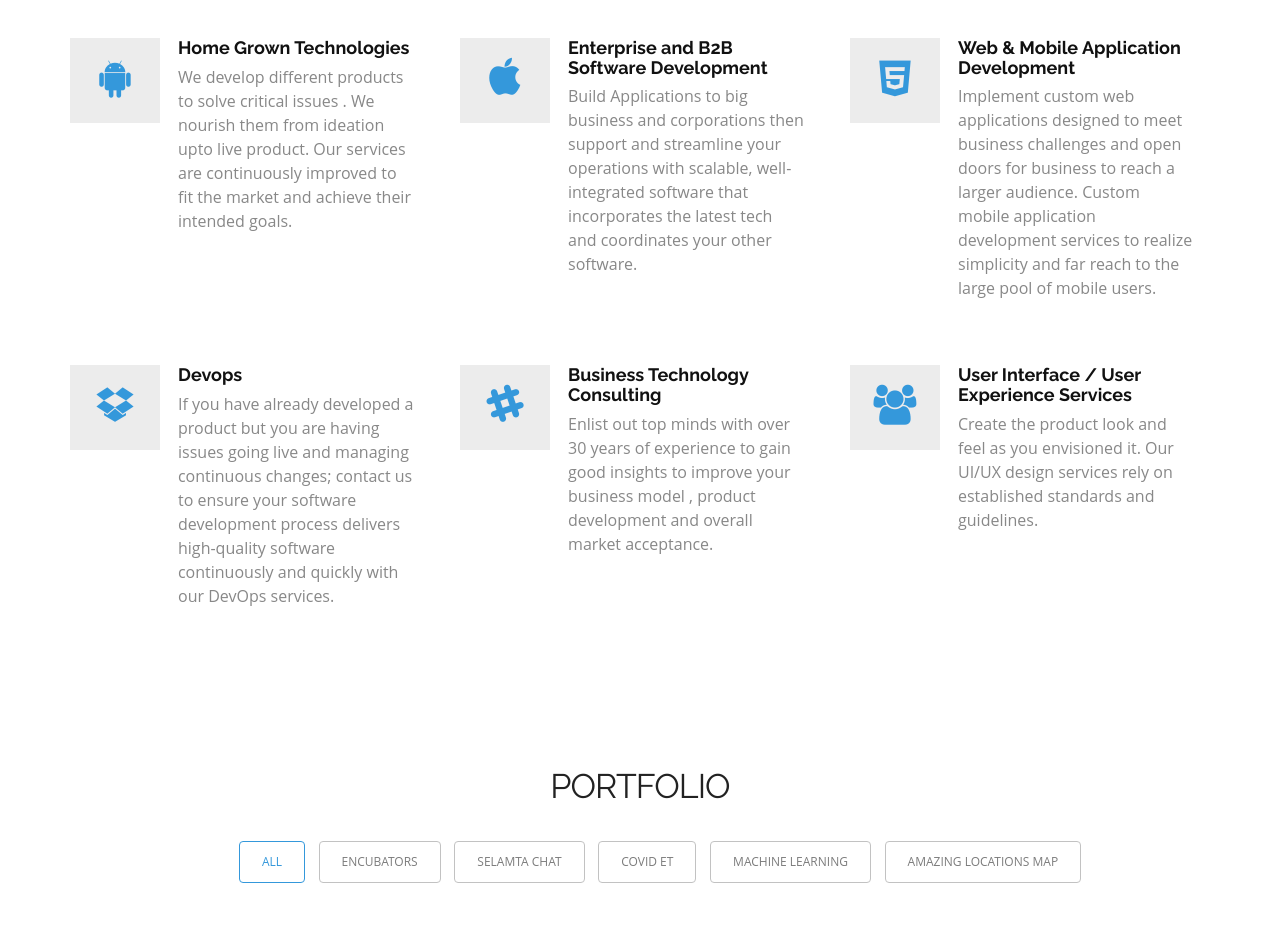
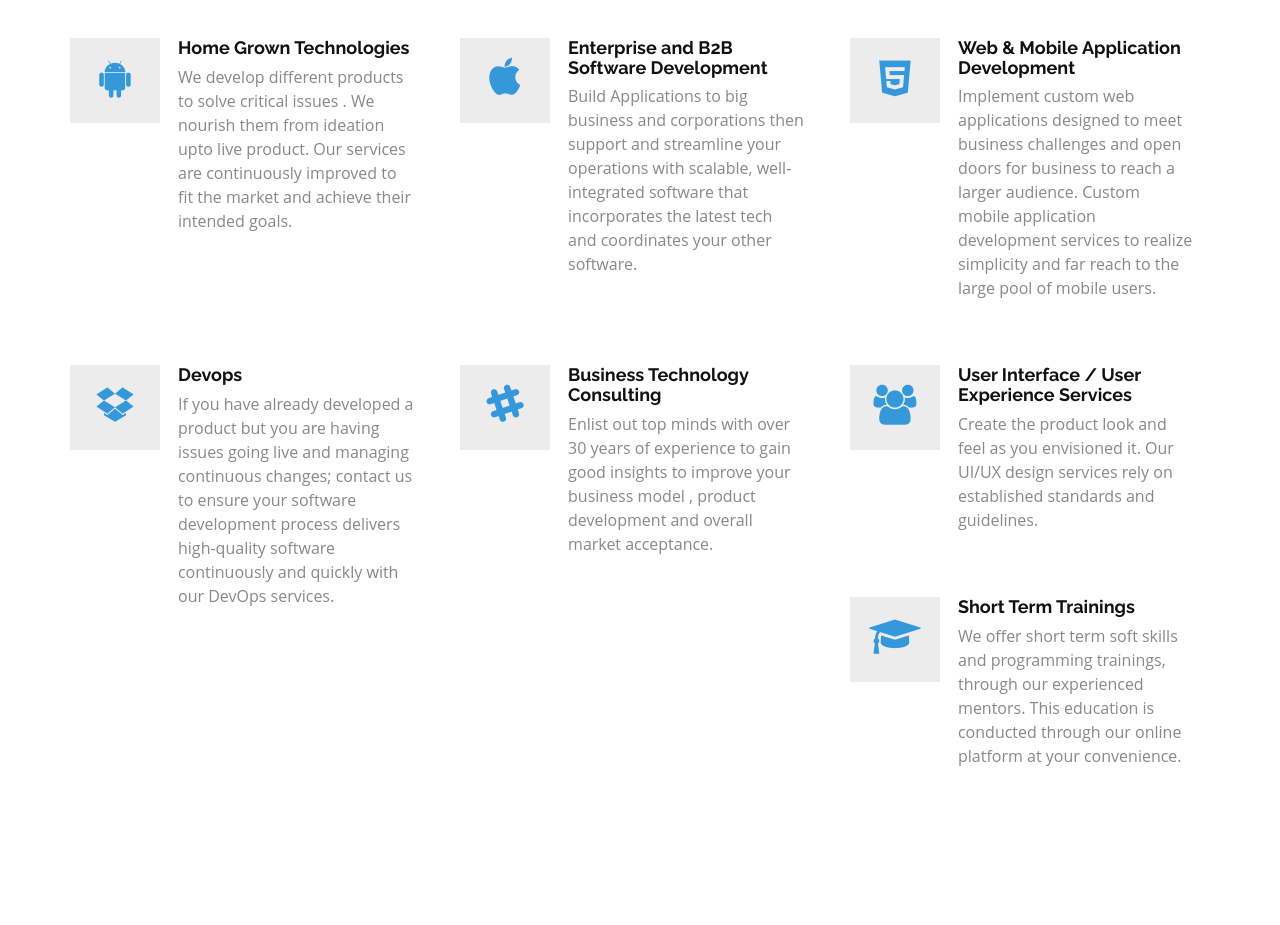
Before and after one commit to Idea-Eureka/website, a website: page index.html in a window 1280 px wide. Shown: the part 1834-2759 px from the top of the page. Drawn offline with Linux system fonts and the light colour scheme.

Commit message:
Update index.html

```diff
--- a/index.html
+++ b/index.html
@@ -151,6 +151,13 @@ Our Vision is to produce digital solutions that would tackle major issues in Afr
             <p class="animated fadeInDown wow">Create the product look and feel as you envisioned it. Our UI/UX design services rely on established standards and guidelines. </p>
           </div>
         </div>
+        <div class="col-lg-4 mrgTop">
+          <div class="service_block">
+            <div class="service_icon icon3  delay-03s animated wow zoomIn"> <span><i class="fa fa-graduation-cap" aria-hidden="true"></i></span> </div>
+            <h3 class="animated fadeInUp wow">Short Term Trainings</h3>
+            <p class="animated fadeInDown wow">We offer short term soft skills and programming trainings, through our experienced mentors. This education is conducted through our online platform at your convenience. </p>
+          </div>
+        </div>
       </div>
     </div>
   </div>
@@ -198,7 +205,7 @@ Our Vision is to produce digital solutions that would tackle major issues in Afr
     <div class="isotope fadeInLeft animated wow" style="position: relative; overflow: hidden; height: 480px;" id="portfolio_wrapper">
 
 
-	     <div style="position: absolute; left: 0px; top: 0px; transform: translate3d(0px, 0px, 0px) scale3d(1, 1, 1); width: 337px; opacity: 1;" class="portfolio-item one-four   encubators isotope-item">
+      <div style="position: absolute; left: 0px; top: 0px; transform: translate3d(0px, 0px, 0px) scale3d(1, 1, 1); width: 337px; opacity: 1;" class="portfolio-item one-four   encubators isotope-item">
         <div class="portfolio_img"> <img src="img/egg.jpg"  alt="Portfolio 1"> </div>
         <div class="item_overlay">
           <a href="img/encubators.jpg" class="item_info fancybox">
@@ -206,7 +213,6 @@ Our Vision is to produce digital solutions that would tackle major issues in Afr
           </a>
         </div>
         </div>
-
 
               <div style="position: absolute; left: 0px; top: 0px; transform: translate3d(337px, 0px, 0px) scale3d(1, 1, 1); width: 337px; opacity: 1;" class="portfolio-item one-four  selamta isotope-item">
                 <div class="portfolio_img"> <img src="img/chat.png" alt="Portfolio 1"> </div>
@@ -216,7 +222,6 @@ Our Vision is to produce digital solutions that would tackle major issues in Afr
                   </a>
                 </div>
               </div>
-
 
         <div style="position: absolute; left: 0px; top: 0px; transform: translate3d(1011px, 0px, 0px) scale3d(1, 1, 1); width: 337px; opacity: 1;" class="portfolio-item one-four  machine  prototype web isotope-item">
           <div class="portfolio_img"> <img src="img/machine learning.jpg" alt="Portfolio 1"> </div>
```
